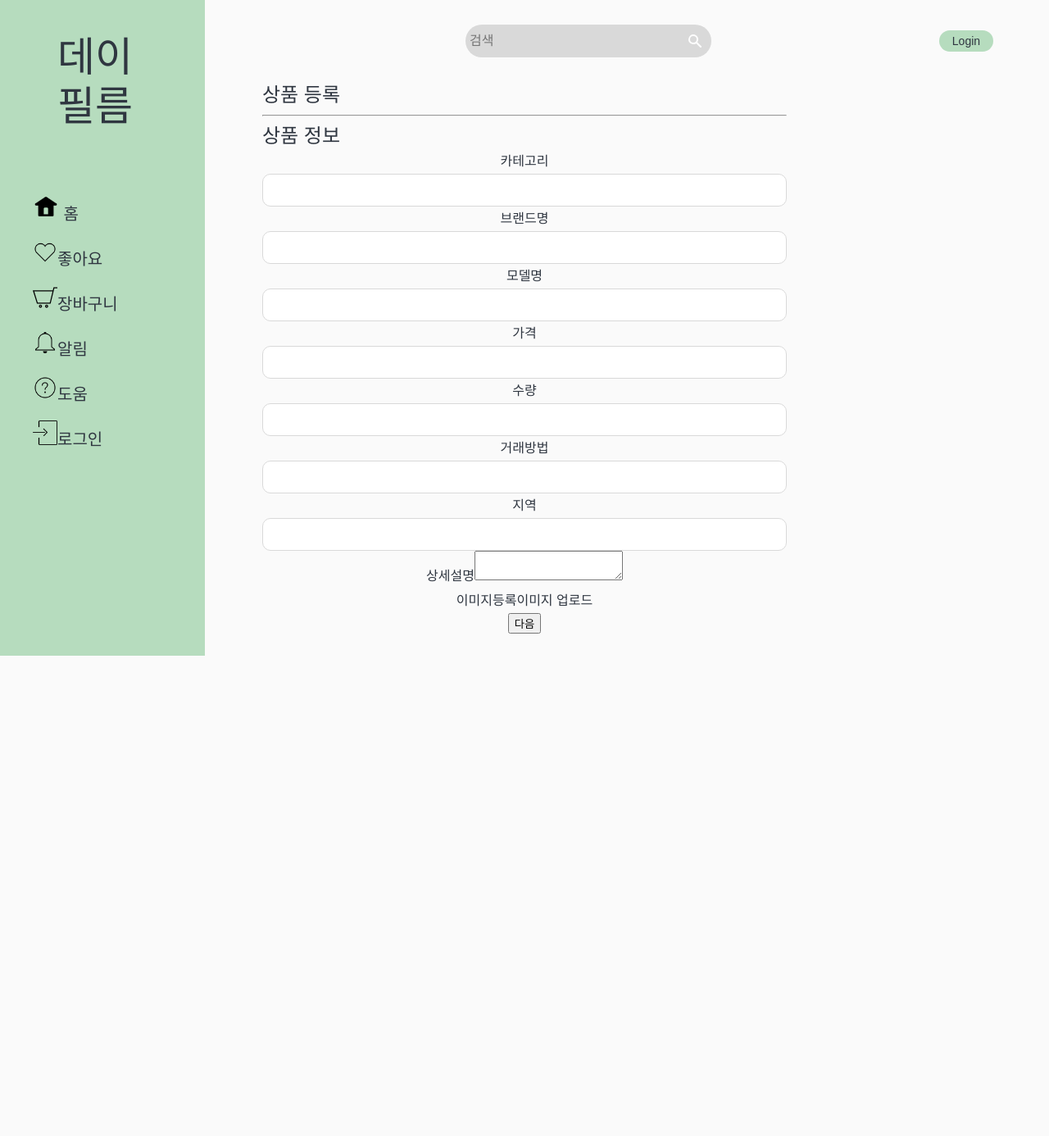
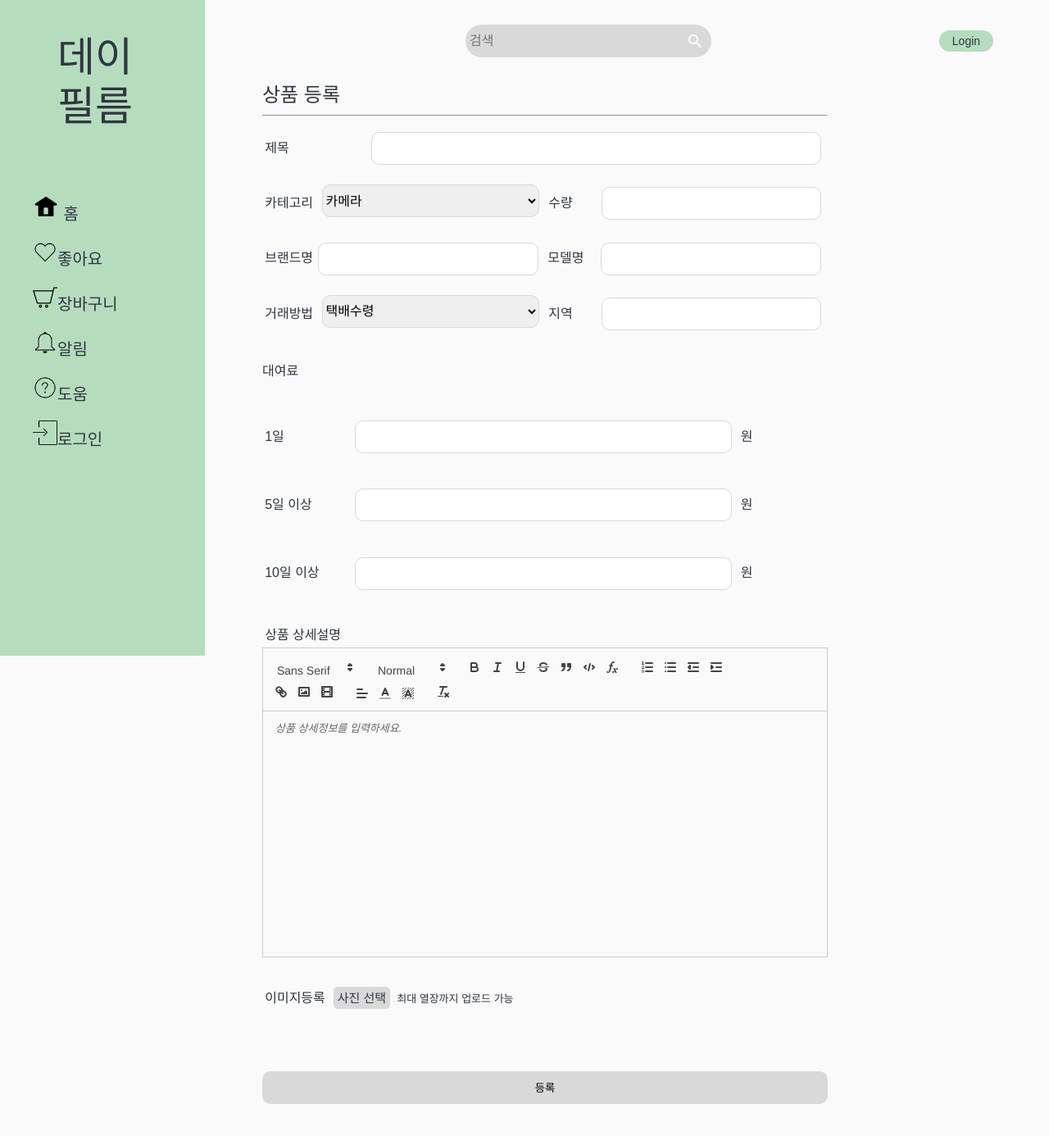
Before and after one commit to hyemimi/black-rabbit, a Next.js app: page /mypage-seller/addItem in a window 1280 px wide. Shown: the top 1386 px of the page at 82% size. Before the commit the page ends 800 px from the top, so only its background shows below. Built offline with nearby package versions, Linux system fonts and the light colour scheme.

Commit message:
feat : 상품 등록 페이지 구현

```diff
--- a/pages/mypage-seller/addItem.tsx
+++ b/pages/mypage-seller/addItem.tsx
@@ -1,35 +1,263 @@
 import styled from "styled-components";
+import QuilEditor from "@/components/mypage/seller/QuilEditor";
+import { StyledButton } from "@/components/common/Button";
+// import AddImage from "@/components/mypage/seller/addImage";
+
+import { useEffect, useState, useRef } from "react";
+import { useForm } from "react-hook-form";
+import dynamic from "next/dynamic";
+import { Url } from "url";
+
+const QuillEditor = dynamic(
+  () => import("../../components/mypage/seller/QuilEditor"),
+  {
+    ssr: false,
+  }
+); // client 사이드에서만 동작되기 때문에 ssr false로 설정
+
+interface ItemForm {
+  itemTitle: string;
+  itemCategory: string;
+  itemNumber: number;
+  itemBrand: string;
+  itemModel: string;
+  transactionWay: string;
+  region: string;
+  feePerDay: number;
+  fee5Day: number;
+  fee10Day: number;
+  itemDescription: HTMLImageElement;
+  itemImages: HTMLImageElement;
+}
 
 const addItem = () => {
+  const [showImages, setShowImages] = useState([]);
+  const {
+    register,
+    handleSubmit,
+    formState: { errors },
+    control,
+    watch,
+  } = useForm();
+
+  console.log(watch("image"));
+  const onSubmit = (data: ItemForm) => {
+    console.log(data);
+  };
+
+  const [htmlStr, setHtmlStr] = useState<string>("");
+
+  // ref
+  const viewContainerRef = useRef<HTMLDivElement>(null);
+
+  // useEffect
+  useEffect(() => {
+    if (viewContainerRef.current) {
+      viewContainerRef.current.innerHTML =
+        "<h2>html 코드를 이용하여 만들어지는 View입니다.</h2>";
+      viewContainerRef.current.innerHTML += htmlStr;
+    }
+  }, [htmlStr]);
+
+  const handleAddImages = (event: any) => {
+    const imageLists = event.target.files;
+    let imageUrlLists: any = [...showImages];
+
+    for (let i = 0; i < imageLists.length; i++) {
+      const currentImageUrl = URL.createObjectURL(imageLists[i]);
+      imageUrlLists.push(currentImageUrl);
+    }
+
+    if (imageUrlLists.length > 10) {
+      imageUrlLists = imageUrlLists.slice(0, 10);
+    }
+
+    setShowImages(imageUrlLists);
+  };
+
+  const handleDeleteImage = (id: number) => {
+    setShowImages(showImages.filter((_, index) => index !== id));
+  };
+
   return (
     <Wrapper>
-      <div>
+      <WholeDiv>
         <StyledTitle>상품 등록</StyledTitle>
         <hr />
-        <StyledTitle>상품 정보</StyledTitle>
-        <Label>카테고리</Label>
-        <Input type="text" />
-        <Label>브랜드명</Label>
-        <Input type="text" />
-        <Label>모델명</Label>
-        <Input type="text" />
-        <Label>가격</Label>
-        <Input type="text" />
-        <Label>수량</Label>
-        <Input type="text" />
-        <Label>거래방법</Label>
-        <Input type="text" />
-        <Label>지역</Label>
-        <Input type="text" />
-        <Label>상세설명</Label>
-        <textarea />
-        <div>
-          <Label>이미지등록</Label>
-          <label htmlFor="ItemImage">이미지 업로드</label>
-          <FileInput id="ItemImage" type="file" accept="image/*" />
-        </div>
-        <button>다음</button>
-      </div>
+        <form onSubmit={handleSubmit((data) => console.log(data))}>
+          <Div>
+            <Label>제목</Label>
+            <Input
+              type="text"
+              {...register("itemTitle", {
+                required: "해당 필드는 필수입니다.",
+                minLength: { value: 1, message: "1글자 이상 입력해주세요" },
+              })}
+            />
+            {/* {errors?.itemTitle && <span>{errors?.itemTitle?.message}</span>} */}
+          </Div>
+
+          <Div>
+            <Label htmlFor="itemCategory">카테고리</Label>
+            <Select name="itemCategory">
+              <option value="CAMERA">카메라</option>
+              <option value="LENS">렌즈</option>
+              <option value="CAMCORDER">캠코더</option>
+              <option value="DRONE">드론</option>
+              <option value="MIC">마이크</option>
+              <option value="LIGHT">조명</option>
+              <option value="ACCESSORY">액세서리</option>
+              <option value="ETC">기타</option>
+            </Select>
+
+            <Label htmlFor="itemNumber">수량</Label>
+            <Input
+              type="number"
+              {...register("itemNumber", {
+                required: "해당 필드는 필수입니다.",
+                min: { value: 1, message: "1개 이상을 입력해주세요." },
+              })}
+            />
+          </Div>
+
+          <Div>
+            <Label>브랜드명</Label>
+            <Input
+              type="text"
+              {...register("itemBrand", {
+                required: "해당 필드는 필수입니다.",
+                minLength: { value: 1, message: "1글자 이상 입력해주세요." },
+              })}
+            />
+            <Label>모델명</Label>
+            <Input
+              type="text"
+              {...register("itemModel", {
+                required: "해당 필드는 필수입니다.",
+                minLength: { value: 1, message: "1글자 이상 입력해주세요." },
+              })}
+            />
+          </Div>
+          <Div>
+            <Label htmlFor="transactionWay">거래방법</Label>
+            <Select name="transactionWay">
+              <option value="PARCEL">택배수령</option>
+              <option value="VISIT">방문수령</option>
+            </Select>
+
+            <Label htmlFor="region">지역</Label>
+            <Input
+              type="text"
+              {...register("region", {
+                required: "해당 필드는 필수입니다.",
+                minLength: { value: 1, message: "1글자 이상 입력해주세요." },
+              })}
+            />
+          </Div>
+
+          <Prices>
+            <Rlabel>대여료</Rlabel>
+            <Prices>
+              <Div>
+                <Label htmlFor="feePerDay">1일</Label>
+                <Input
+                  type="price"
+                  {...register("feePerDay", {
+                    required: "해당 필드는 필수입니다.",
+                    min: {
+                      value: 1,
+                      message: "1원 이상 입력해주세요.",
+                    },
+                  })}
+                />
+                <Label>원</Label>
+              </Div>
+              <Div>
+                <Label htmlFor="fee5Day">5일 이상</Label>
+                <Input
+                  type="text"
+                  {...register("fee5Day", {
+                    required: "해당 필드는 필수입니다.",
+                    min: {
+                      value: 1,
+                      message: "1원 이상 입력해주세요.",
+                    },
+                  })}
+                />
+                <Label>원</Label>
+              </Div>
+              <Div>
+                <Label htmlFor="fee10Day">10일 이상</Label>
+                <Input
+                  type="text"
+                  {...register("fee10Day", {
+                    required: "해당 필드는 필수입니다.",
+                    min: {
+                      value: 1,
+                      message: "1원 이상 입력해주세요.",
+                    },
+                  })}
+                />
+                <Label>원</Label>
+              </Div>
+            </Prices>
+          </Prices>
+
+          <Div>
+            <EditorContainer>
+              <Label>상품 상세설명</Label>
+              <QuillEditor htmlStr={htmlStr} setHtmlStr={setHtmlStr} />
+            </EditorContainer>
+          </Div>
+
+          {/* <Div>
+            <Contents.Container>
+              <Contents.ViewContainer ref={viewContainerRef} />
+            </Contents.Container>
+          </Div> */}
+
+          {/* <Contents.Container>
+              <Contents.HtmlContainer>
+                <h2>Editor를 통해 만들어진 html 코드입니다.</h2>
+                {htmlStr}
+              </Contents.HtmlContainer>
+
+              <Contents.ViewContainer ref={viewContainerRef} />
+            </Contents.Container> */}
+
+          <ImageDiv>
+            <Label>이미지등록</Label>
+            <ImageUploadLabel htmlFor="itemImages">사진 선택</ImageUploadLabel>
+            <P>최대 열장까지 업로드 가능</P>
+
+            <Div>
+              <FileInput
+                {...register("image")}
+                id="itemImages"
+                type="file"
+                accept="image/*"
+                multiple
+                onChange={handleAddImages}
+              />
+              {/* <ImageBlank width={"200px"} height={"200px"} src={imageSrc} /> */}
+              <ImagePreview>
+                {showImages.map((image, id) => (
+                  <div key={id}>
+                    <DeleteButton onClick={() => handleDeleteImage(id)}>
+                      x
+                    </DeleteButton>
+                    <ImageBlank src={image} alt={`${image}-${id}`} />
+                  </div>
+                ))}
+              </ImagePreview>
+            </Div>
+
+            {/* <AddImage control={control} /> */}
+          </ImageDiv>
+
+          <StyledButton type="submit">등록</StyledButton>
+        </form>
+      </WholeDiv>
     </Wrapper>
   );
 };
@@ -48,27 +276,174 @@ const Wrapper = styled.div`
   width: 50%;
   padding: 0;
   margin: 0 auto;
-  justify-content: center;
+  justify-content: space-between;
   text-align: center;
 `;
 const Label = styled.label`
   text-align: left;
-  line-height: 30px;
-  margin-top: 0.5rem;
+  width: 10rem;
+  margin: 0.5rem 0rem 0.5rem 0.2rem;
+
+  font-weight: 400;
 `;
 
 const Input = styled.input`
   position: relative;
-  padding: 1rem;
   border-radius: 10px;
   width: 100%;
   height: 2.5rem;
   color: black;
   font-size: 16px;
   border: 1px solid #d9d9d9;
-  margin: 0 auto;
+  margin: 0.2rem 0.5rem 0.5rem 0.2rem;
+  inline: inline-block;
+`;
+const Select = styled.select`
+  width: 100%;
+  height: 2.5rem;
+  margin: 0 0.5rem 0 0.5rem;
+  inline: inline-block;
+  font-size: 16px;
+  border: 1px solid #d9d9d9;
+  border-radius: 10px;
 `;
 
 const FileInput = styled.input`
   display: none;
 `;
+
+const Div = styled.div`
+  width: 100%;
+  display: flex;
+  flex-direction: row;
+  justify-content: left;
+  text-align: left;
+  margin: 1rem 0;
+  line-height: 30px;
+  vertical-align: center;
+`;
+
+const Prices = styled.div`
+  display: flex;
+  flex-direction: column;
+  justify-content: left;
+  text-align: left;
+  width: 100%;
+  margin-top: 2rem;
+`;
+
+const Rlabel = styled.label`
+  text-align: left;
+  width: 10rem;
+  font-weight: 400;
+`;
+
+const ImageUploadLabel = styled.label`
+  background: #d9d9d9;
+  border-radius: 5px;
+  padding: 5px;
+  margin: 3px 3px 3px 10px;
+  font-weight: 350;
+  font-size: 15px;
+  width: 100px;
+  text-align: center;
+  &:hover {
+    background: #b9d9c0;
+    cursor: pointer;
+  }
+`;
+const P = styled.p`
+  display: inline;
+  font-size: small;
+  margin: 5px;
+`;
+const ImageBlank = styled.img`
+  background: #b9d9c0;
+  border-radius: 5px;
+  padding: 5px;
+  margin: 5px;
+  font-weight: 350;
+  width: 230px;
+  height: 250px;
+  border: none;
+  object-fit: cover;
+`;
+
+const ImageDiv = styled.div`
+  maargin: 2rem;
+  padding: 2rem 0;
+  text-align: left;
+  width: 690px;
+`;
+
+const EditorContainer = styled.div`
+  width: 100%;
+  height: 400px;
+  margin: 3 auto;
+  display ; block;
+`;
+
+const Contents = {
+  Container: styled.div`
+    width: 1200px;
+
+    margin: 0 auto;
+
+    display: flex;
+    gap: 40px;
+
+    & > div {
+      width: 600px;
+
+      padding: 16px;
+
+      box-sizing: border-box;
+    }
+  `,
+
+  HtmlContainer: styled.div`
+    border: 2px solid orange;
+  `,
+
+  ViewContainer: styled.div`
+    border: 2px solid olive;
+    width: 100%;
+    // quill에서 가운데 정렬을 한 경우
+    .ql-align-center {
+      text-align: center;
+    }
+
+    // quill에서 코드 블럭을 사용한 경우
+    .ql-syntax {
+      background-color: #23241f;
+      color: #f8f8f2;
+      border-radius: 3px;
+      padding: 5px;
+      margin: 0 10px;
+    }
+  `,
+};
+
+const ImagePreview = styled.div`
+  width: 100%;
+  overflow: scroll;
+  display: flex;
+`;
+
+const WholeDiv = styled.div`
+  margin: 0 auto 5rem auto;
+`;
+
+const DeleteButton = styled.button`
+  width: 15%;
+  height: 2rem;
+  margin: 5px auto;
+  float: right;
+  border: 0;
+  background: #d9d9d9;
+  border-radius: 10px;
+  cursor: pointer;
+  &:hover {
+    background: #b9d9c0;
+  }
+`;
```
